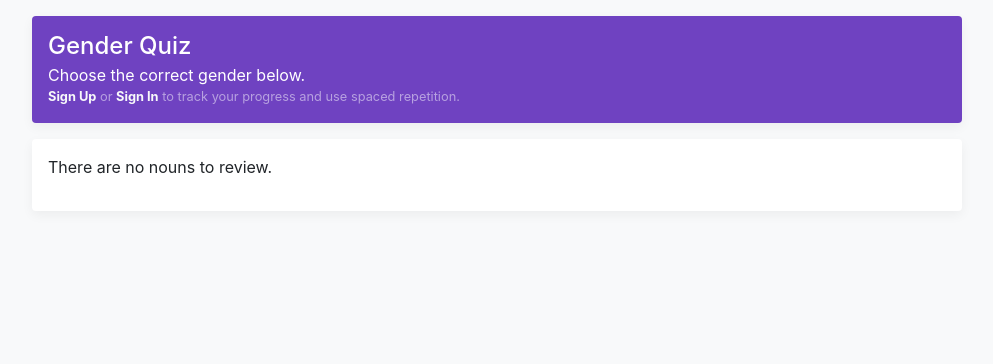
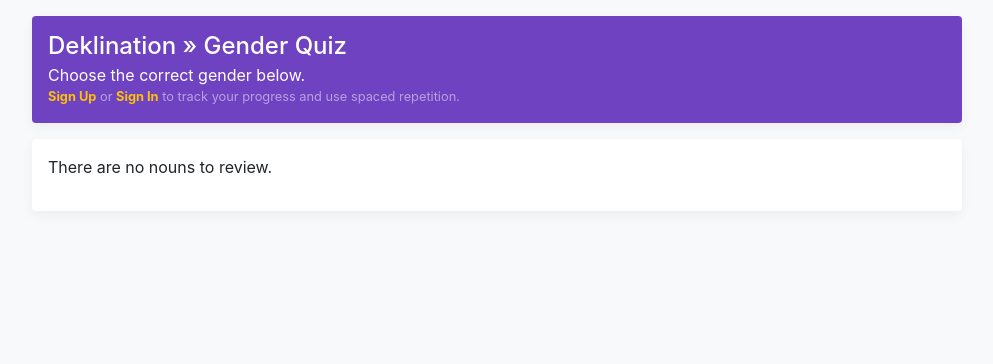
Before and after one commit to erikshelley/deutschgrammatik, a Django app: page /deklination/gender_quiz/ in a window 1280 px wide. Shown: the part 56-420 px from the top of the page, without its empty margins (143-1136 px from the left). Run offline with Django 3.2, Linux system fonts and the light colour scheme; data that the repository does not hold is empty; parts of the project's set-up code (start-up, migrations or seed data) failed here and were passed over; some libraries are stand-ins or nearby versions.

Commit message:
Changed color for Sign In and Sign Up links. Added breadcrumb links.

```diff
--- a/deklination/templates/deklination/gender_quiz.html
+++ b/deklination/templates/deklination/gender_quiz.html
@@ -1,7 +1,7 @@
     {% extends "deklination/index.html" %}
     {% load staticfiles %}
 
-    {% block lead-title %}Gender Quiz{% endblock lead-title %}
+    {% block lead-title %}<a class="text-white" href="{% url 'deklination:index' %}">Deklination</a> &raquo; Gender Quiz{% endblock lead-title %}
     {% block lead-content %}Choose the correct gender below.{% endblock lead-content %}
 
       {% block content %}
--- a/progress/templates/progress/learned.html
+++ b/progress/templates/progress/learned.html
@@ -1,7 +1,7 @@
     {% extends "index.html" %}
     {% load staticfiles %}
 
-    {% block lead-title %}Items Learned{% endblock lead-title %}
+    {% block lead-title %}<a class="text-white" href="{% url 'progress:index' %}">Progress</a> &raquo; Items Learned{% endblock lead-title %}
     {% block lead-content %}Here is the history of what you have learned.{% endblock lead-content %}
 
       {% block content %}
--- a/progress/templates/progress/reviewed.html
+++ b/progress/templates/progress/reviewed.html
@@ -1,7 +1,7 @@
     {% extends "index.html" %}
     {% load staticfiles %}
 
-    {% block lead-title %}Items Reviewed{% endblock lead-title %}
+    {% block lead-title %}<a class="text-white" href="{% url 'progress:index' %}">Progress</a> &raquo; Items Reviewed{% endblock lead-title %}
     {% block lead-content %}Here is your review history and projections.{% endblock lead-content %}
 
       {% block content %}
--- a/progress/views.py
+++ b/progress/views.py
@@ -159,7 +159,7 @@ def daterange(start_date, end_date):
 
 class ReviewChart(Chart):
     chart_type = 'bar'
-    title = Title(display = True, text = 'Deklension', fontSize = 16)
+    title = Title(display = True, text = 'Deklension : Gender', fontSize = 16)
     legend = { 'display': True, 'position': 'bottom' }
     scales = { 'xAxes': [{ 'stacked': True }],
                'yAxes': [{ 'stacked': True,
@@ -262,7 +262,7 @@ review_chart = ReviewChart()
 
 class LearnedChart(Chart):
     chart_type = 'bar'
-    title = Title(display = True, text = 'Deklension', fontSize = 16)
+    title = Title(display = True, text = 'Deklension : Gender', fontSize = 16)
     legend = { 'display': True, 'position': 'bottom' }
     scales = { 'xAxes': [{ 'stacked': True }],
                'yAxes': [{ 'stacked': True,
--- a/templates/index.html
+++ b/templates/index.html
@@ -18,8 +18,8 @@
             <small class="text-white-50">You are signed in as <b>{{ user.get_full_name|default:user.get_username }}</b>.
             {% if next_review %}{{ next_review }}{% endif %}</small>
           {% else %}
-            <small class="text-white-50"><a href="{% url 'signup' %}" class="text-light font-weight-bold">Sign Up</a>
-            or <a href="{% url 'login' %}?next={{ request.path }}" class="text-light font-weight-bold">Sign In</a>
+            <small class="text-white-50"><a href="{% url 'signup' %}" class="text-warning font-weight-bold">Sign Up</a>
+            or <a href="{% url 'login' %}?next={{ request.path }}" class="text-warning font-weight-bold">Sign In</a>
             to track your progress and use spaced repetition.</small>
           {% endif %}
           </p>
```
